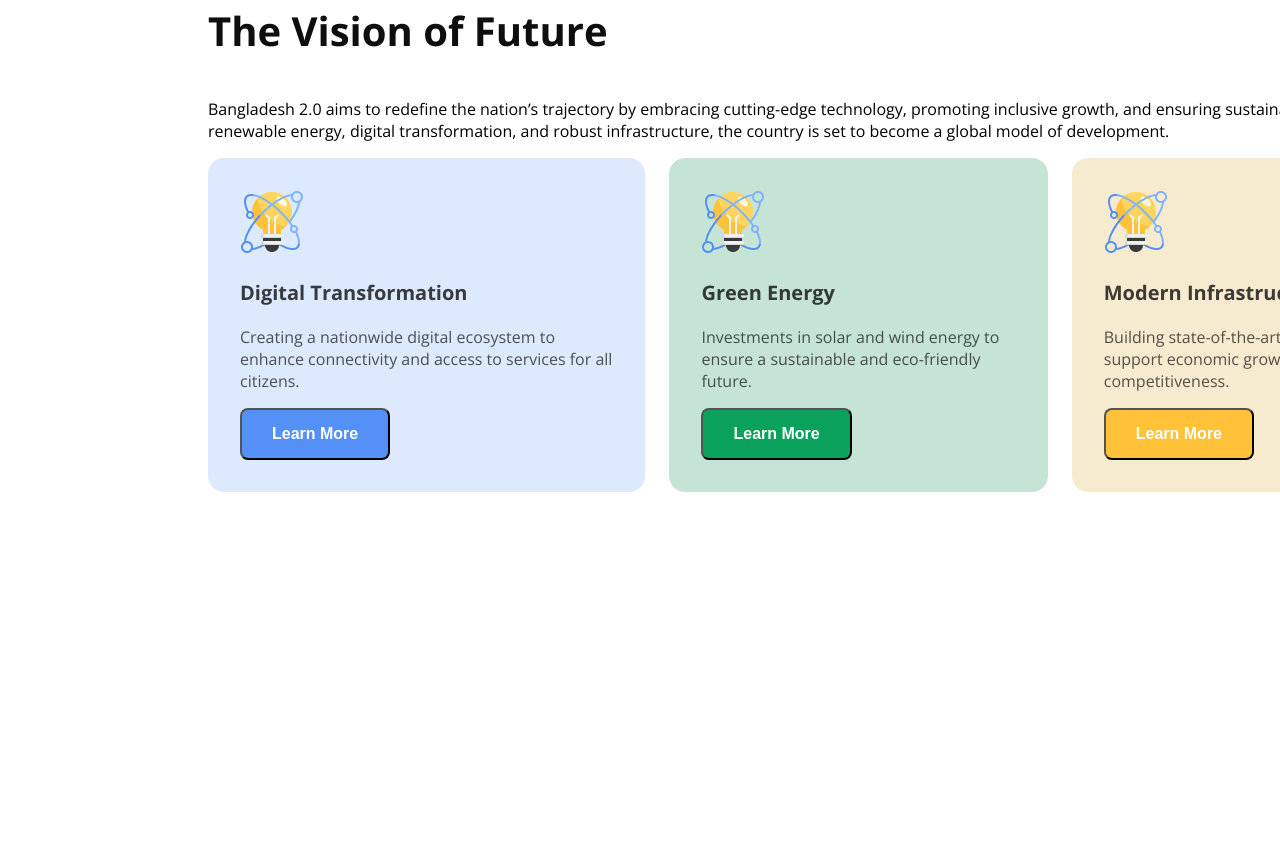
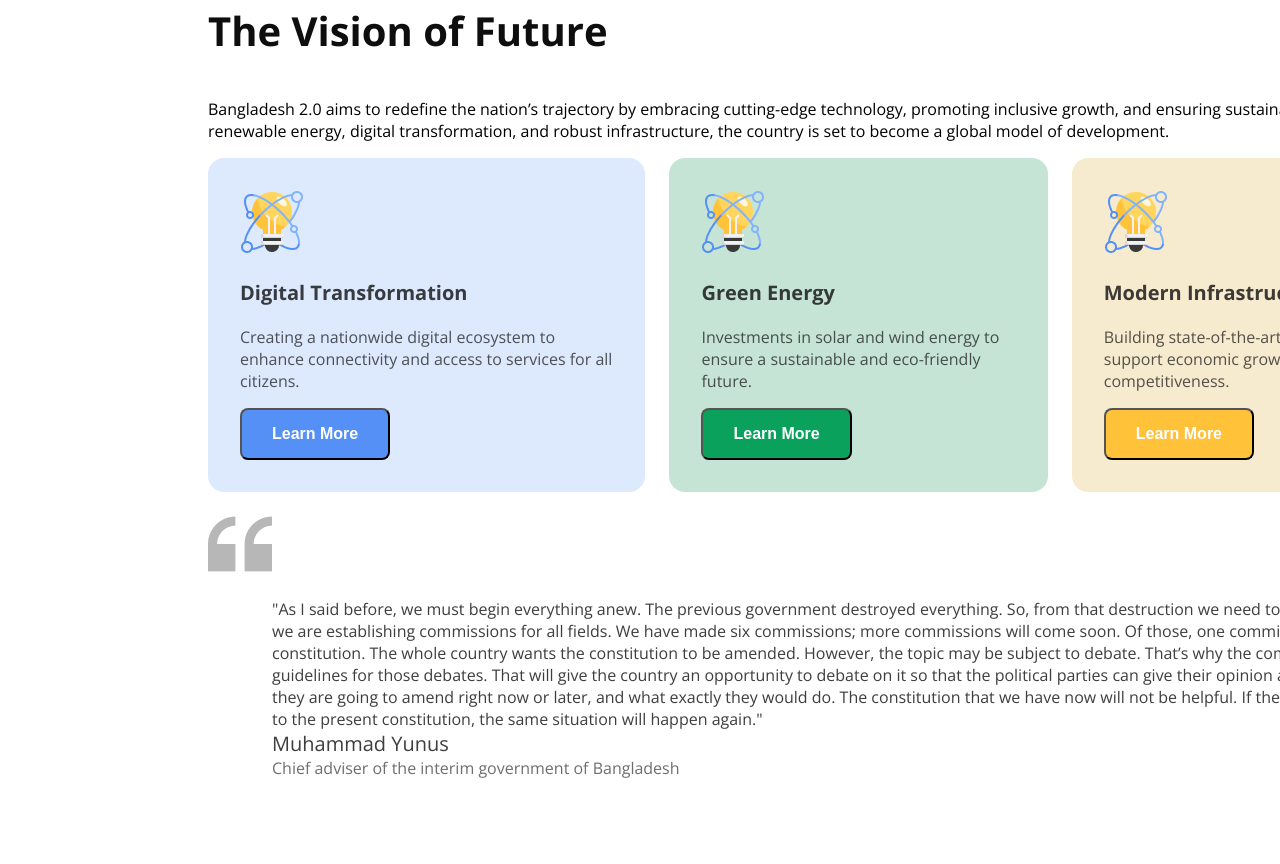
Before and after one commit to 230393/assignment-1, a plain HTML site: page index.html in a window 1280 px wide. Shown: the part 927-1791 px from the top of the page. Drawn offline with nearby package versions, Linux system fonts and the light colour scheme; a web font is replaced by a local one.

Commit message:
block-quote

```diff
--- a/index.html
+++ b/index.html
@@ -56,6 +56,15 @@
                         <button class="btn-style button-3">Learn More</button>
                     </div>
                 </div>
+                <div class="block-quote">
+                    <blockquote class="quote">
+                        "As I said before, we must begin everything anew. The previous government destroyed everything. So, from that destruction we need to rise afresh. That’s why we are establishing commissions for all fields. We have made six commissions; more commissions will come soon. Of those, one commission is on the constitution. The whole country wants the constitution to be amended. However, the topic may be subject to debate. That’s why the commission will create guidelines for those debates. That will give the country an opportunity to debate on it so that the political parties can give their opinion and can decide whether they are going to amend right now or later, and what exactly they would do. The constitution that we have now will not be helpful. If the country runs according to the present constitution, the same situation will happen again."
+                        <br>
+                        <span class="Yunus-sir" >Muhammad Yunus</span>
+                        <br>
+                        <span class="adviser">Chief adviser of the interim government of Bangladesh</span>
+                    </blockquote>
+                </div>
             </div>
         </section>
     </main>
--- a/styles/style.css
+++ b/styles/style.css
@@ -139,3 +139,31 @@ div h3{
 .second-section{
     margin: 20px 160px 80px 200px;
 }
+/* quote */
+.block-quote{
+    height:256px;
+    width: 1280px;
+    display: flex;
+    justify-content: center;
+    background-image:url('../images/assets/quote-bg.png');
+    background-repeat: no-repeat;
+    align-items: center;
+    margin-top: 20px;
+    border: 1px ;
+    border-radius: 16px;
+    padding: 48px 24px;
+    background-color: rgba(255, 255, 255, 1);
+}
+.quote{
+    font-size: 16px;
+    font-weight: 400;
+    color: rgba(14, 14, 14, 0.8);
+}
+.Yunus-sir{
+    color: rgba(14, 14, 14, 0.8);
+    font-size: 20px;
+    font-weight: 600px;
+}
+.adviser{
+    color: rgba(14, 14, 14, 0.6);
+}
```
